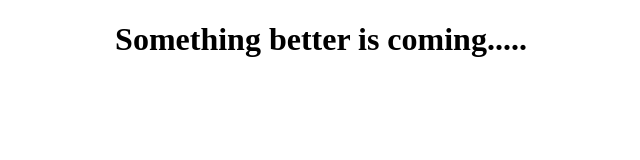
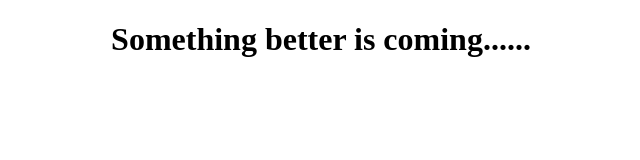
Before and after one commit to Mohammed-Fahiz/my_portfolio_website, a plain HTML site: page index.html in a window 1280 px wide. Shown: the full height of the page, 319-959 px from the left. Drawn offline with Linux system fonts and the light colour scheme.

Commit message:
No message

```diff
--- a/index.html
+++ b/index.html
@@ -6,6 +6,6 @@
     <title>Fahiz's portfolio</title>
 </head>
 <body>
-    <h1 align="center">Something better is coming.....</h1>
+    <h1 align="center">Something better is coming......</h1>
 </body>
 </html>
```
